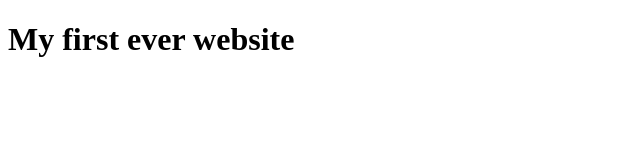
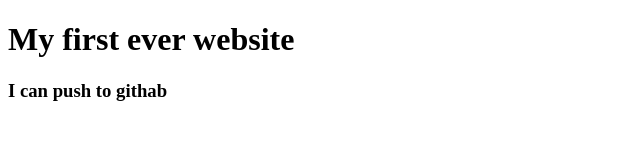
Before and after one commit to 59mamun/my_first_website, a plain HTML site: page index.html in a window 1280 px wide. Shown: the whole page, without its empty margins (0-640 px from the left). Drawn offline with Linux system fonts and the light colour scheme.

Commit message:
learned github

```diff
--- a/index.html
+++ b/index.html
@@ -5,5 +5,6 @@
 </head>
 <body>
     <h1>My first ever website</h1>
+    <h3>I can push to githab</h3>
 </body>
 </html>
```
